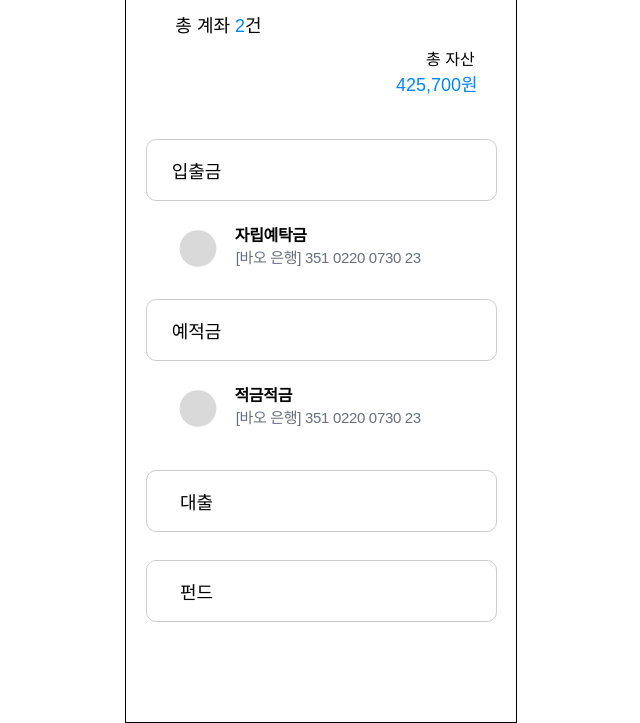
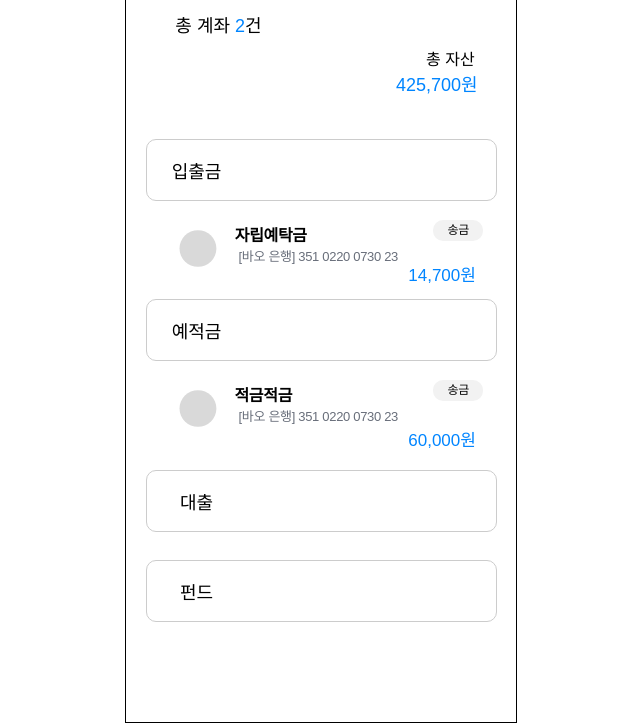
Before and after one commit to likelion4thhackathon/Frontend_4team, a plain HTML site: page Phone/계좌 자산 조회/계좌 자산 조회-1.html in a window 1280 px wide. Shown: the part 123-846 px from the top of the page, without its empty margins (319-959 px from the left). Drawn offline with nearby package versions, Linux system fonts and the light colour scheme; a web font is replaced by a local one.

Commit message:
feat: 하단메뉴 버튼, 자산페이지 송금버튼, 뒤로가기

```diff
--- a/Phone/계좌_자산 조회/계좌_자산 조회-1.html
+++ b/Phone/계좌 자산 조회/계좌 자산 조회-1.html
@@ -22,6 +22,21 @@
                 $(".moneybox2").toggle();
             });
         });
+
+        //송금버튼 누르면 계좌송금으로 이동
+        $(document).ready(function() {
+                $(".moneybutton").click(function() {
+                    window.location.href = "../송금/계좌송금-1.html";
+                });
+            });
+        //뒤로가기 버튼 누르면 phone으로 돌아감
+        $(document).ready(function() {
+        $("#back").click(function() {
+            window.location.href = "../phone.html";
+            });
+        });
+
+
     </script>
     <style>
         body {
@@ -74,7 +89,12 @@
                 flex: 1 0 0;
                 align-self: stretch;
                 margin-left: -80px;
-            } #hellobox{
+
+            }
+            #back {
+                cursor: pointer;
+            }
+            #hellobox{
                 display: flex;
                 width: 389px;
                 height: 44px;
@@ -234,9 +254,10 @@
                 margin-right: 50px;
             }
             .account1 {
+                margin-right: 70px;
                 color: #686E7A;
                 font-family: 'IBM Plex Sans KR', sans-serif;
-                font-size: 15px;
+                font-size: 13px;
                 font-style: normal;
                 font-weight: 500;
                 line-height: normal;
@@ -307,15 +328,64 @@
                 margin-right: 50px;
             }
             .account3 {
+                margin-right: 70px;
                 color: #686E7A;
                 font-family: 'IBM Plex Sans KR', sans-serif;
-                font-size: 15px;
+                font-size: 13px;
                 font-style: normal;
                 font-weight: 500;
                 line-height: normal;
             }
             #moneyinfotext2 {
                 margin-left: -130px;
+            }
+            .moneybutton {
+                margin-top: -45px;
+                margin-left: 230px;
+                width: 50px;
+                height: 21px;
+                flex-shrink: 0;
+                background-color: #f2f2f2;
+                border-radius: 10px;
+                display: flex;
+                justify-content: center;
+                align-items: center;
+                cursor: pointer;
+            }
+            .moneybutton-text {
+                color: #000;
+                text-align: center;
+                font-family: 'IBM Plex Sans KR', sans-serif;
+                font-size: 12px;
+                font-style: normal;
+                font-weight: 500;
+                line-height: 21px;
+                letter-spacing: -0.32px;
+            }
+            .moneyamount1 {
+                display: flex;
+                align-items: center;
+                color: #0085FF;
+                font-family: 'IBM Plex Sans KR', sans-serif;
+                font-size: 17px;
+                font-style: normal;
+                font-weight: 500;
+                line-height: normal;
+                margin-top: 20px;
+                margin-left: 205px;
+            }
+
+            .moneyamount2 {
+                display: flex;
+                align-items: center;
+                color: #0085FF;
+                font-family: 'IBM Plex Sans KR', sans-serif;
+                font-size: 17px;
+                font-style: normal;
+                font-weight: 500;
+                line-height: normal;
+                margin-top: 25px;
+                margin-left: 205px;
             }
             .container3 {
 
@@ -328,7 +398,6 @@
                 margin-top: 24px;
                 width: 351px;
                 height: 62px;
-
                 font-size: 18px;
                 font-weight: 500;
             }
@@ -346,7 +415,6 @@
             margin-top: 24px;
             width: 351px;
             height: 62px;
-
             font-size: 18px;
             font-weight: 500;
         }
@@ -397,7 +465,7 @@
         </div>
         <div id="hellobox">
             <div id="header">
-                <svg xmlns="http://www.w3.org/2000/svg" width="34" height="36" viewBox="0 0 34 36" fill="none">
+                <svg xmlns="http://www.w3.org/2000/svg" id="back" width="34" height="36" viewBox="0 0 34 36" fill="none">
                     <path d="M21.25 27L12.75 18L21.25 9" stroke="black" stroke-width="2" stroke-linecap="round" stroke-linejoin="round"/>
                   </svg>
                 <span id="function">계좌/자산</span>
@@ -443,6 +511,12 @@
                 <div id="moneytext1">
                     <span class="account" id="moneyinfotext">자립예탁금</span>
                     <span class="account account1">[바오 은행] 351 0220 0730 23</span>
+                    <div class="moneybutton">
+                        <span class="moneybutton-text">송금</span>
+                    </div>
+                    <div class="moneyamount1">
+                        14,700원
+                    </div>
                 </div>
             </div>
         </div>
@@ -461,6 +535,12 @@
                 <div id="moneytext2">
                     <span class="account2" id="moneyinfotext2">적금적금</span>
                     <span class="account2 account3">[바오 은행] 351 0220 0730 23</span>
+                    <div class="moneybutton">
+                        <span class="moneybutton-text">송금</span>
+                    </div>
+                    <div class="moneyamount2">
+                        60,000원
+                    </div>
                 </div>
             </div>
         </div>
```
Also changed, not shown: Phone/phone.html (+4 -2 lines), Phone/하단 메뉴/내정보.html (renamed from Phone/하단메뉴/내정보.html, +12 -3 lines), Phone/하단 메뉴/설정.html (renamed from Phone/하단메뉴/설정.html, +10 -2 lines), Phone/거래내역 조회/거래내역.html (renamed from Phone/거래내역/거래내역.html), Phone/계좌 자산 조회/계좌 자산 조회-2.html (renamed from Phone/계좌_자산 조회/계좌_자산 조회-2.html), Phone/중단 메뉴/송금한도설정.html (renamed from Phone/중단메뉴/송금한도설정.html), Phone/중단 메뉴/지출분석.html (renamed from Phone/중단메뉴/지출분석.html).
